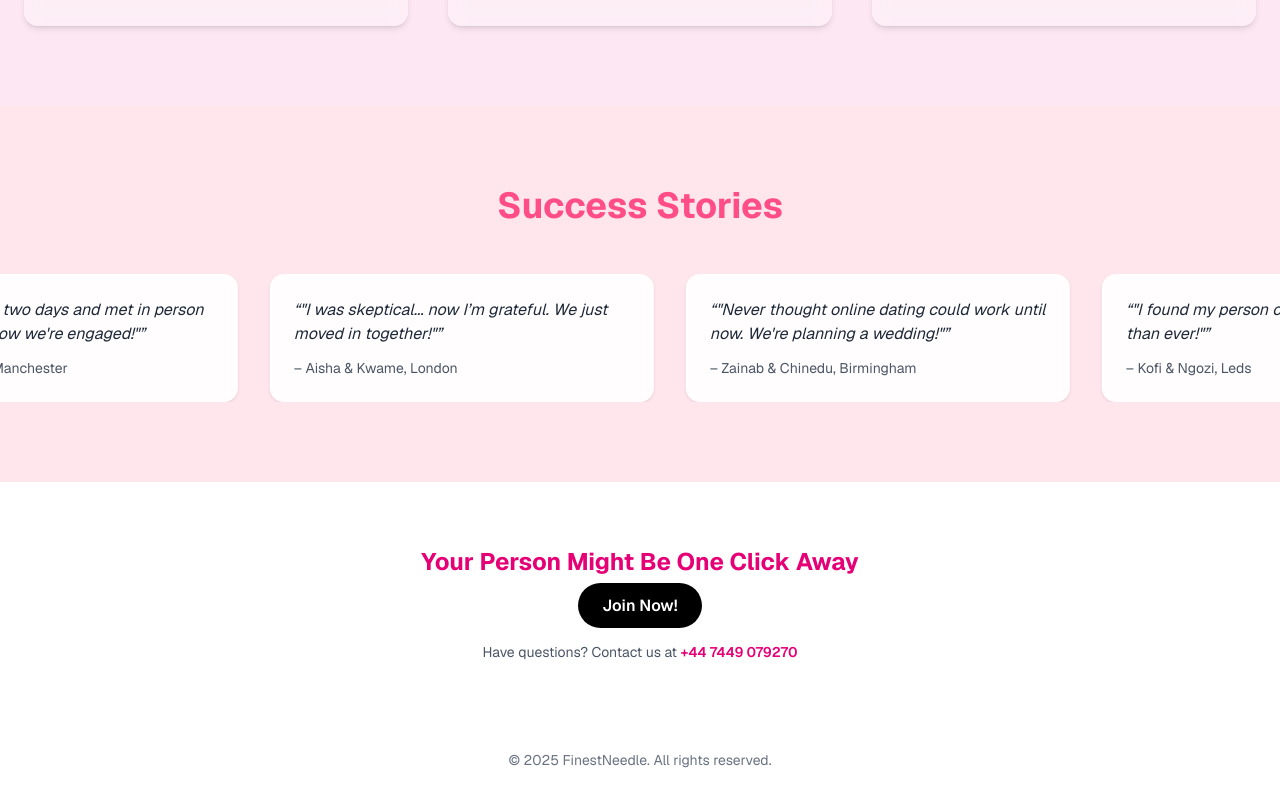
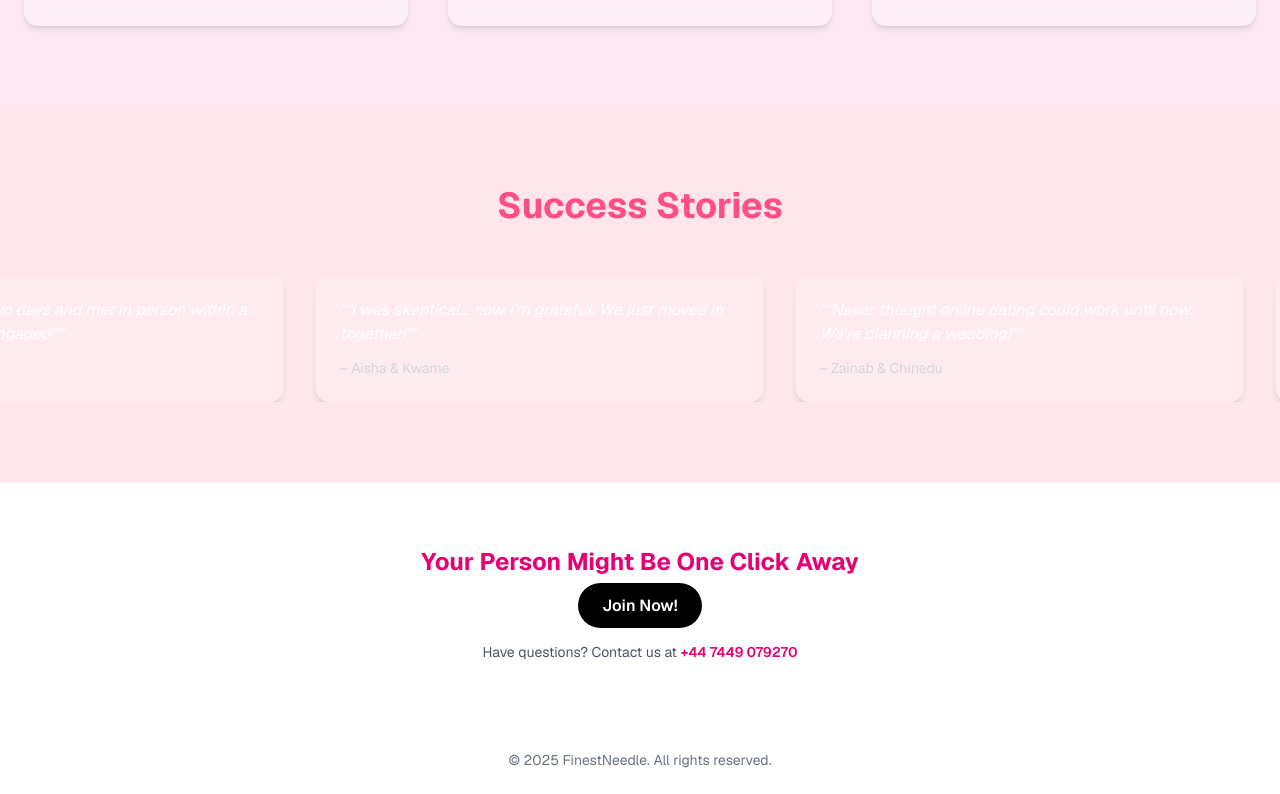
Before and after one commit to jasonnawa/finest-needle-client, a Next.js app: page / in a window 1280 px wide. Shown: the part 1082-1876 px from the top of the page. Built offline with nearby package versions, Linux system fonts and the light colour scheme.

Commit message:
chore: ui changes

```diff
--- a/src/app/(admin)/courses-management/page.tsx
+++ b/src/app/(admin)/courses-management/page.tsx
@@ -76,7 +76,7 @@ export default function Courses() {
                   </p>
                 </div>
                 <div className="mt-auto flex items-center justify-between">
-                  <p className="text-pink-600 font-bold text-lg">€{course.price}</p>
+                  <p className="text-pink-600 font-bold text-lg">${course.price}</p>
                   <Button
                     className="inline-block bg-pink-600 hover:bg-pink-700 text-white px-4 py-2 rounded text-sm"
                     onClick={() => setSelectedCourse(course)}
--- a/src/app/courses/[id]/page.tsx
+++ b/src/app/courses/[id]/page.tsx
@@ -97,7 +97,7 @@ export default function CourseDescriptionPage({ params }: PageProps) {
           <h3 className="text-xl font-semibold mb-4 text-gray-800">How to Purchase</h3>
           <ol className="list-decimal list-inside space-y-3 text-gray-700">
             <li>
-              Pay <span className="font-semibold text-pink-600">€{course.price}</span> to our PayPal:{" "}
+              Pay <span className="font-semibold text-pink-600">${course.price}</span> to our PayPal:{" "}
               <span className="font-mono text-blue-700">finestneedle890@gmail.com</span>
             </li>
             <li>
@@ -129,7 +129,7 @@ export default function CourseDescriptionPage({ params }: PageProps) {
         </div>
 
         <div className="flex items-center justify-between">
-          <span className="text-2xl font-semibold text-gray-800">€{course.price}</span>
+          <span className="text-2xl font-semibold text-gray-800">${course.price}</span>
           <button
             onClick={handleBuyNow}
             disabled={!emailValid || isLoading}
--- a/src/app/courses/page.tsx
+++ b/src/app/courses/page.tsx
@@ -91,7 +91,7 @@ export default function Courses() {
                                     <p className="text-gray-600 mb-4">Learn the fundamentals of {course.title.toLowerCase()}.</p>
                                 </div>
                                 <div className="mt-auto flex items-center justify-between">
-                                    <p className="text-pink-600 font-bold text-lg">€{course.price}</p>
+                                    <p className="text-pink-600 font-bold text-lg">${course.price}</p>
                                     <Link
                                         href={course.affiliateLink ? course.affiliateLink: `/courses/${course._id}`}
                                         className="inline-block bg-pink-600 hover:bg-pink-700 text-white px-4 py-2 rounded text-sm"
--- a/src/components/TestimonialsMarquee.tsx
+++ b/src/components/TestimonialsMarquee.tsx
@@ -3,23 +3,23 @@
 const testimonials = [
   {
     text: `"We matched in two days and met in person within a week. Now we're engaged!"`,
-    author: '– Amara & Tunde, Manchester',
+    author: '– Amara & Tunde',
   },
   {
     text: `"I was skeptical... now I’m grateful. We just moved in together!"`,
-    author: '– Aisha & Kwame, London',
+    author: '– Aisha & Kwame',
   },
   {
     text: `"Never thought online dating could work until now. We're planning a wedding!"`,
-    author: '– Zainab & Chinedu, Birmingham',
+    author: '– Zainab & Chinedu',
   },
   {
     text: `"I found my person on this site. We’re happier than ever!"`,
-    author: '– Kofi & Ngozi, Leds',
+    author: '– Kofi & Ngozi',
   },
   {
     text: `"Real people. Real matches. Real love. ❤️"`,
-    author: '– Sade & Olu, Johannesburg',
+    author: '– Sade & Olu',
   },
 ];
 
@@ -27,17 +27,19 @@ const testimonials = [
 export default function TestimonialsMarquee() {
   return (
     <section className="py-20 bg-[var(--accent-light)] overflow-hidden">
-        <h2 className="text-[#ff4d88] text-4xl font-bold mb-12 text-center">Success Stories</h2>
+      <h2 className="text-[#ff4d88] text-4xl font-bold mb-12 text-center">
+        Success Stories
+      </h2>
 
       <div className="relative w-full overflow-hidden">
         <div className="flex w-max gap-8 marquee">
           {[...testimonials, ...testimonials].map((t, i) => (
             <blockquote
               key={i}
-                className="bg-white/90 text-gray-800 p-6 rounded-xl shadow min-w-[280px] max-w-sm"
+              className="bg-white/20 p-6 rounded-xl shadow-md max-w-xs sm:max-w-md text-left"
             >
-                <p className="italic mb-3">“{t.text}”</p>
-                <footer className="text-sm text-gray-600">{t.author}</footer>
+              <p className="italic mb-3 text-white">“{t.text}”</p>
+              <footer className="text-sm text-gray-300">{t.author}</footer>
             </blockquote>
           ))}
         </div>
```
Lines whose indentation alone changed are shown as unchanged.
